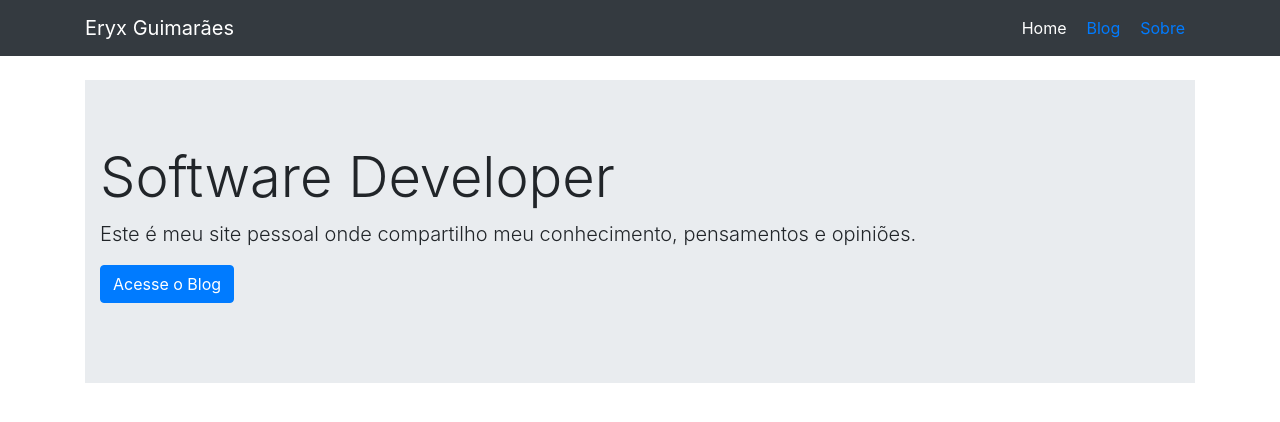
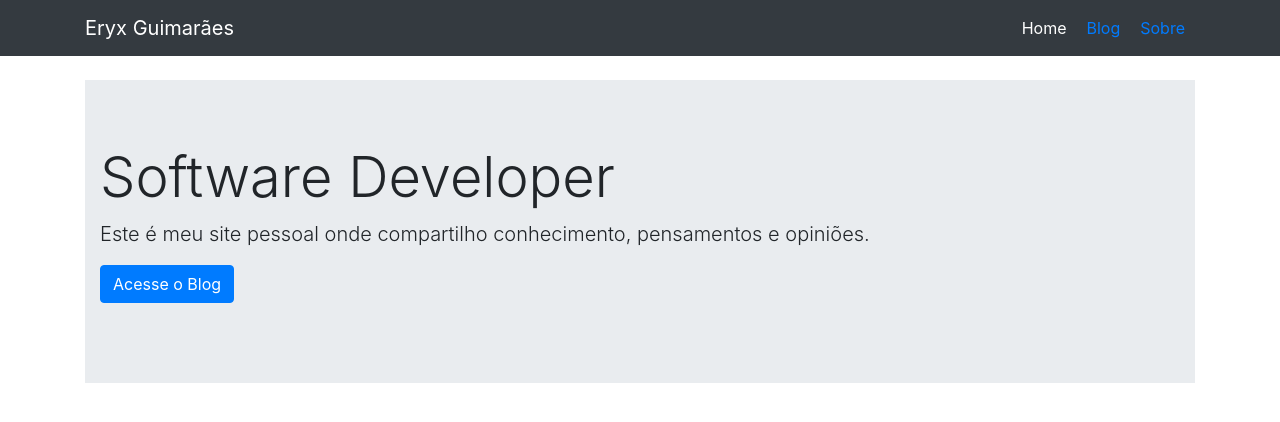
Before and after one commit to eryxjose/eryxjose.github.io, a Jekyll site: the page built from index.html, in a window 1280 px wide. Shown: the top 422 px of the page. Built offline with Jekyll 4.4.1, drawn with Linux system fonts in a browser that asks for light colours.

Commit message:
Ajuste texto jumbotron

```diff
--- a/index.html
+++ b/index.html
@@ -1,7 +1,7 @@
 ---
 layout: default
 titulo: Eryx Guimarães
-resumo: Este é meu site pessoal onde compartilho meu conhecimento, pensamentos e opiniões.
+resumo: Este é meu site pessoal onde compartilho conhecimento, pensamentos e opiniões.
 data: 25/03/2019
 ---
 <div class="jumbotron jumbotron-fluid">
```
Also changed, not shown: _posts/-2019-03-25-visao-geral-github-pages-e-jekyll-para-sites-estaticos.md (added, +12 -0 lines).
